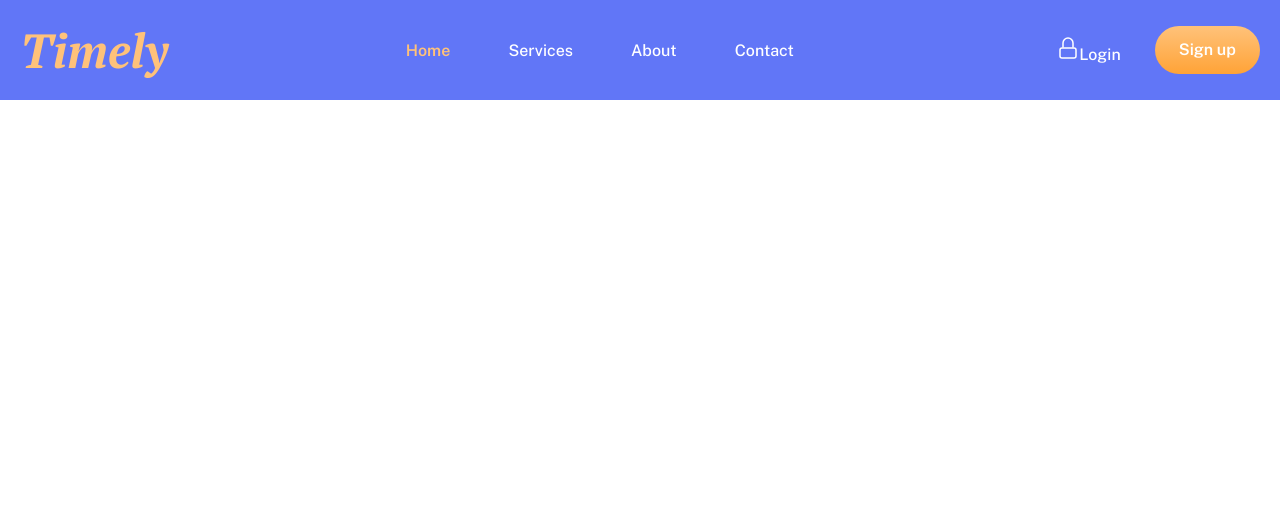
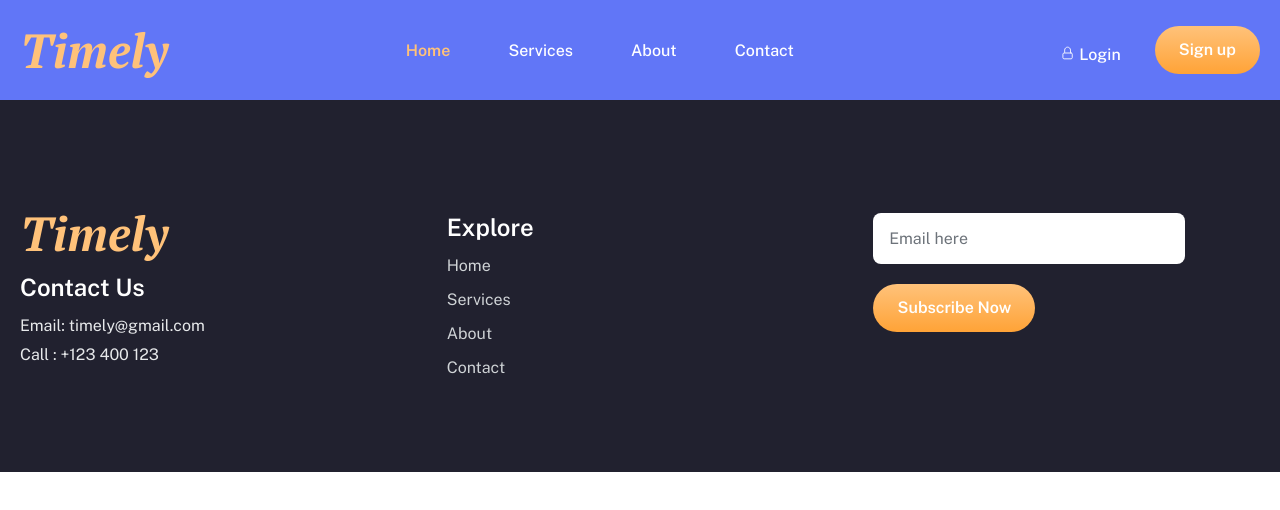
Before and after one commit to yaoolee/timely, a React (Vite) app in the folder frontend/: page / in a window 1280 px wide. Shown: the top 510 px of the page. Built offline with nearby package versions, Linux system fonts and the light colour scheme.

Commit message:
create footer component and change width of login button, subscribe and sign up button

```diff
--- /dev/null
+++ b/frontend/src/components/Footer/Footer.css
@@ -0,0 +1,82 @@
+.footer {
+  padding: 80px 0;
+  background: #21212F;
+}
+
+.footer .container {
+    max-width: 1320px;
+    margin: 0 auto;
+    padding: 0 20px;
+}
+
+.footer-content {
+  display: flex;
+  justify-content: space-between;
+  flex-wrap: wrap;
+  gap: 40px;
+  padding-top: 133px;
+}
+
+.footer-column {
+  flex: 1;
+  min-width: 280px;
+}
+
+.footer-column .logo {
+  font-size: 48px;
+  margin-bottom: 20px;
+}
+
+.footer-column h4 {
+  font-family: 'Public Sans', sans-serif;
+  font-weight: 600;
+  font-size: 24px;
+  color: #FFFFFF;
+  margin-bottom: 15px;
+}
+
+.footer-column p {
+  font-family: 'Public Sans', sans-serif;
+  font-weight: 400;
+  font-size: 16px;
+  color: #E7E9EB;
+  margin-bottom: 10px;
+}
+
+.footer-column a {
+  font-family: 'Public Sans', sans-serif;
+  font-weight: 400;
+  font-size: 16px;
+  color: #CFD3D6;
+  text-decoration: none;
+  display: block;
+  margin-bottom: 15px;
+}
+
+.footer-column a:hover {
+  color: #FFFFFF;
+}
+
+.subscribe-form {
+  display: flex;
+  flex-direction: column;
+  gap: 20px;
+  max-width: 312px;
+}
+
+.subscribe-form input {
+  background: #FFFFFF;
+  border-radius: 8px;
+  padding: 16px;
+  border: none;
+  font-family: 'Public Sans', sans-serif;
+  font-size: 16px;
+  color: #1B1D1F;
+}
+
+.subscribe-form input::placeholder {
+  color: #6D737A;
+}
+.subscribe-form button {
+    width: 162px;
+}
--- /dev/null
+++ b/frontend/src/components/Footer/Footer.jsx
@@ -0,0 +1,35 @@
+import React from 'react';
+import Button from '../Button/Button';
+import './Footer.css';
+
+const Footer = () => {
+  return (
+    <footer className="footer">
+      <div className="container">
+        <div className="footer-content">
+          <div className="footer-column">
+            <div className="logo">Timely</div>
+            <h4>Contact Us</h4>
+            <p>Email: timely@gmail.com</p>
+            <p>Call : +123 400 123</p>
+          </div>
+          <div className="footer-column">
+            <h4>Explore</h4>
+            <a href="#">Home</a>
+            <a href="#">Services</a>
+            <a href="#">About</a>
+            <a href="#">Contact</a>
+          </div>
+          <div className="footer-column">
+            <div className="subscribe-form">
+              <input type="email" placeholder="Email here" />
+              <Button className="subscribe-button">Subscribe Now</Button>
+            </div>
+          </div>
+        </div>
+      </div>
+    </footer>
+  );
+};
+
+export default Footer;
--- a/frontend/src/components/Header/Header.css
+++ b/frontend/src/components/Header/Header.css
@@ -64,3 +64,10 @@
   font-size: 16px;
   font-weight: 500;
 }
+.signup-button{
+  width: 105px;
+}
+
+svg {
+  padding-top: 10px;
+}
--- a/frontend/src/components/Header/Header.jsx
+++ b/frontend/src/components/Header/Header.jsx
@@ -19,7 +19,7 @@ const Header = () => {
             <svg width="24" height="24" viewBox="0 0 24 24" fill="none" xmlns="http://www.w3.org/2000/svg"><path d="M8 11V7C8 5.67392 8.52678 4.40215 9.46447 3.46447C10.4021 2.52678 11.6739 2 13 2C14.3261 2 15.5979 2.52678 16.5355 3.46447C17.4732 4.40215 18 5.67392 18 7V11" stroke="white" strokeWidth="1.5" strokeLinecap="round" strokeLinejoin="round"/><path d="M19 12H7C5.89543 12 5 12.8954 5 14V20C5 21.1046 5.89543 22 7 22H19C20.1046 22 21 21.1046 21 20V14C21 12.8954 20.1046 12 19 12Z" stroke="white" strokeWidth="1.5" strokeLinecap="round" strokeLinejoin="round"/></svg>
             Login
             </a>
-            <Button>Sign up</Button>
+            <Button className="signup-button">Sign up</Button>
           </div>
         </div>
       </div>
--- a/frontend/src/pages/LandingPage/LandingPage.jsx
+++ b/frontend/src/pages/LandingPage/LandingPage.jsx
@@ -1,12 +1,16 @@
 import Header from '../../components/Header/Header.jsx';
+import Footer from '../../components/Footer/Footer';
 import React from 'react';
 
 
 const LandingPage = () => {
   return (
+    <div>
    <main>
     <Header />
     </main>
+    <Footer />
+    </div>
   );
 };
 
```
